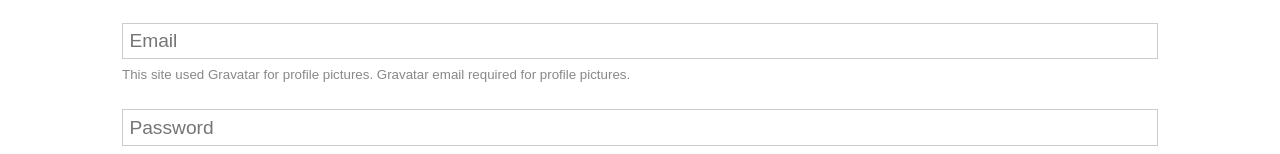
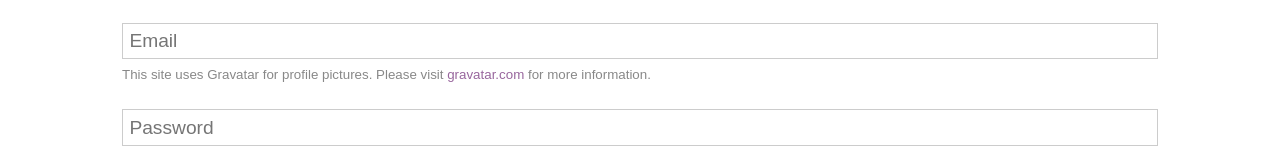
Before and after one commit to saulhappy/iris, a React (Create React App) app in the folder client/: page /register in a window 1280 px wide. Shown: the part 355-509 px from the top of the page. Built offline with nearby package versions, Linux system fonts and the light colour scheme; no server answers.

Commit message:
updated information on Gravatar throughout the site

```diff
--- a/client/src/components/auth/Register.js
+++ b/client/src/components/auth/Register.js
@@ -71,8 +71,15 @@ const Register = ({ setAlert, register, isAuthenticated }) => {
             onChange={(e) => onChange(e)}
           />
           <small className='form-text'>
-            This site used Gravatar for profile pictures. Gravatar email
-            required for profile pictures.
+            This site uses Gravatar for profile pictures. Please visit{" "}
+            <a
+              href='https://en.gravatar.com/'
+              target='_blank'
+              rel='noopener noreferrer'
+            >
+              gravatar.com
+            </a>{" "}
+            for more information.
           </small>
         </div>
 
--- a/client/src/components/profile-forms/EditProfile.js
+++ b/client/src/components/profile-forms/EditProfile.js
@@ -76,6 +76,8 @@ const EditProfile = ({
     createProfile(formData, history, true);
   };
 
+  const hStyle = { color: "red" };
+
   return (
     <Fragment>
       <h1 className='large text-primary'>Edit Your Profile</h1>
@@ -83,7 +85,23 @@ const EditProfile = ({
         <i className='fas fa-user'></i> Tell us about yourself and how you'd
         like to help others
       </p>
-      <small>* = required field</small>
+
+      <div>
+        <small style={hStyle}>
+          Please note: profile pictures are currently only displayed through
+          Gravatar. Please visit{" "}
+          <a
+            href='https://en.gravatar.com/'
+            target='_blank'
+            rel='noopener noreferrer'
+          >
+            gravatar.com
+          </a>{" "}
+          for more information.
+        </small>
+      </div>
+      <br></br>
+      <small>* denotes required field</small>
 
       <form className='form' onSubmit={(e) => onSubmit(e)}>
         <div className='form-group'>
```
